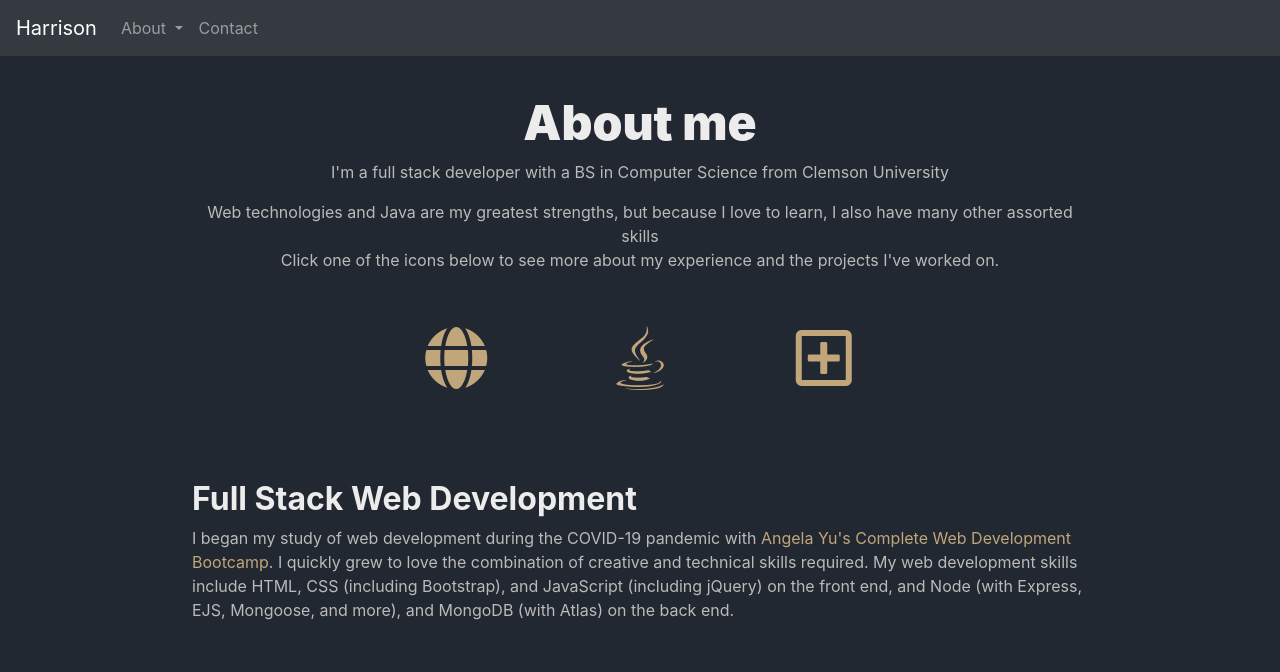
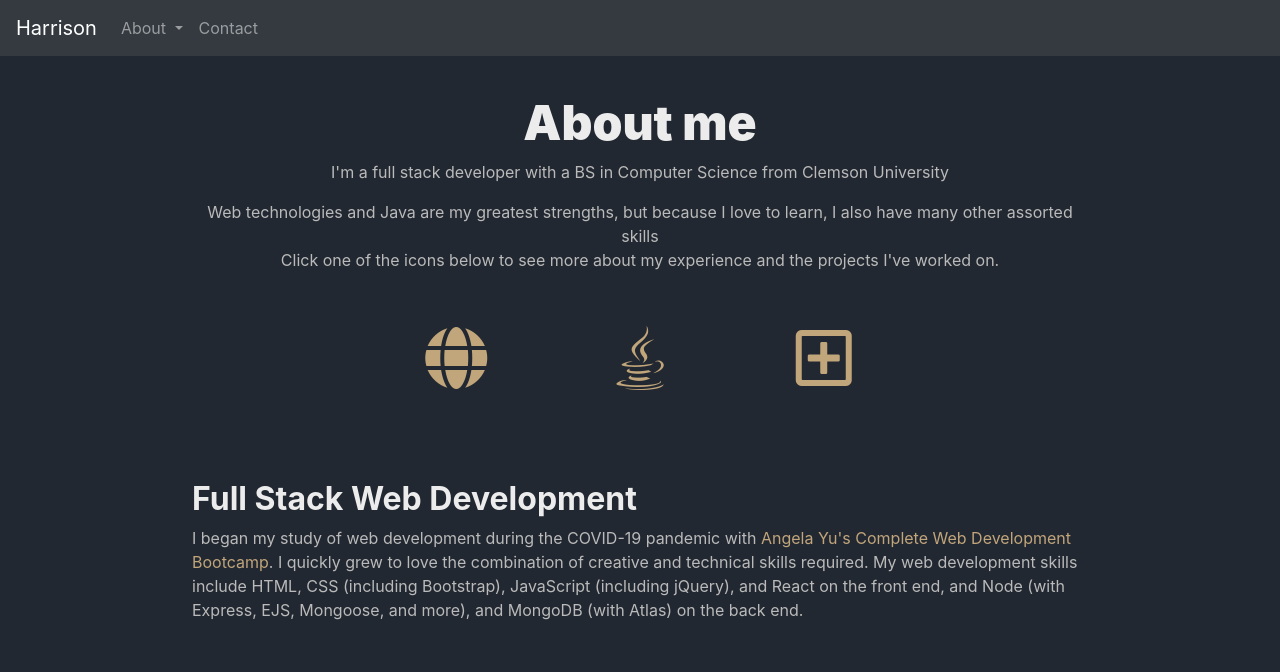
Before and after one commit to hwkerr/info, a plain HTML site: page me/about.html in a window 1280 px wide. Both pictures are taken after a click on the link 456 px from the left and 376 px from the top of the page. Shown: the top 672 px of the page. Drawn offline with nearby package versions, Linux system fonts and the light colour scheme.

Commit message:
me: add React to list of webdev skills

```diff
--- a/me/about.html
+++ b/me/about.html
@@ -70,7 +70,7 @@
         <p>I began my study of web development during the COVID-19 pandemic with
           <a href="https://www.udemy.com/course/the-complete-web-development-bootcamp/">Angela Yu's Complete Web Development Bootcamp</a>.
           I quickly grew to love the combination of creative and technical skills required. My web development skills include
-          HTML, CSS (including Bootstrap), and JavaScript (including jQuery) on the front end,
+          HTML, CSS (including Bootstrap), JavaScript (including jQuery), and React on the front end,
           and Node (with Express, EJS, Mongoose, and more), and MongoDB (with Atlas) on the back end.
         </p>
         <div class="row">
```
